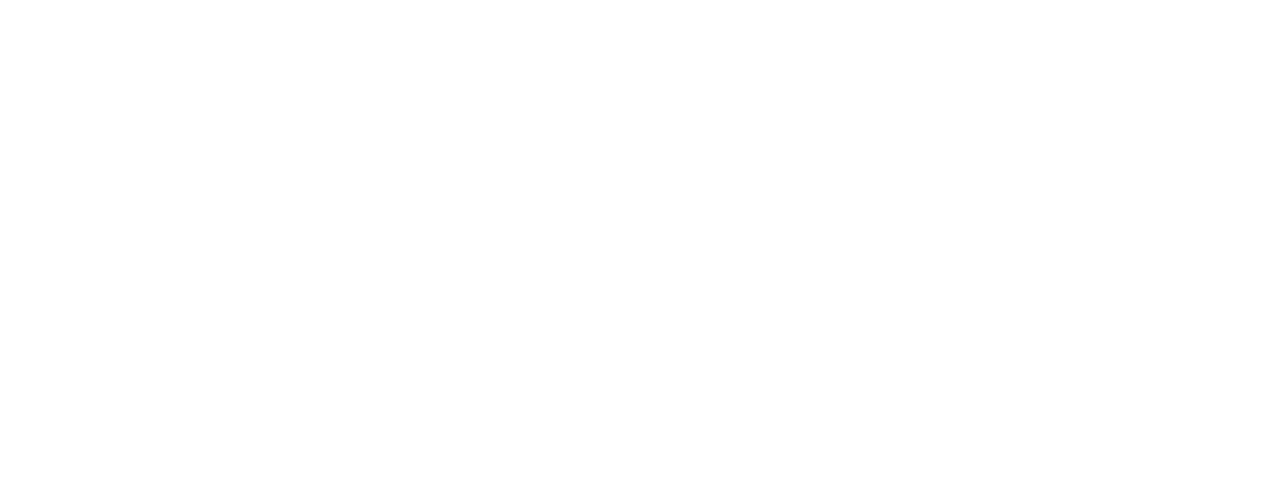
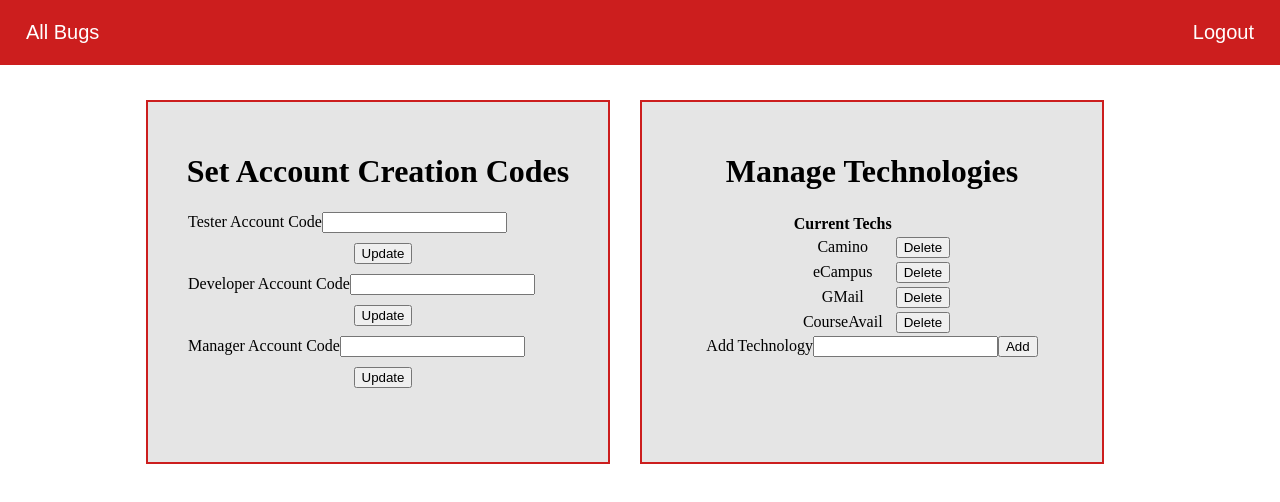
Before and after one commit to MattyJ10/BugReporter, an Angular app in the folder Coen174Frontend/: page /#/dashboard in a window 1280 px wide. Shown: the top 502 px of the page. Built offline with nearby package versions, Linux system fonts and the light colour scheme; no server answers.

Commit message:
“updates”

```diff
--- a/Coen174Frontend/src/app/manager-dashboard/manager-dashboard.component.html
+++ b/Coen174Frontend/src/app/manager-dashboard/manager-dashboard.component.html
@@ -27,7 +27,7 @@
 				</tr>
 				<tr *ngFor="let tech of technologies">
 					<td>{{tech}}</td>
-					<td><button (click)="removeTechnology({{tech}})">Delete</button></td>
+					<td><button (click)="removeTechnology(tech)">Delete</button></td>
 				</tr>
 			</table>
 			<label>Add Technology</label>
```
Also changed, not shown: 2 other files (tests, documents, lock files or other folders).
